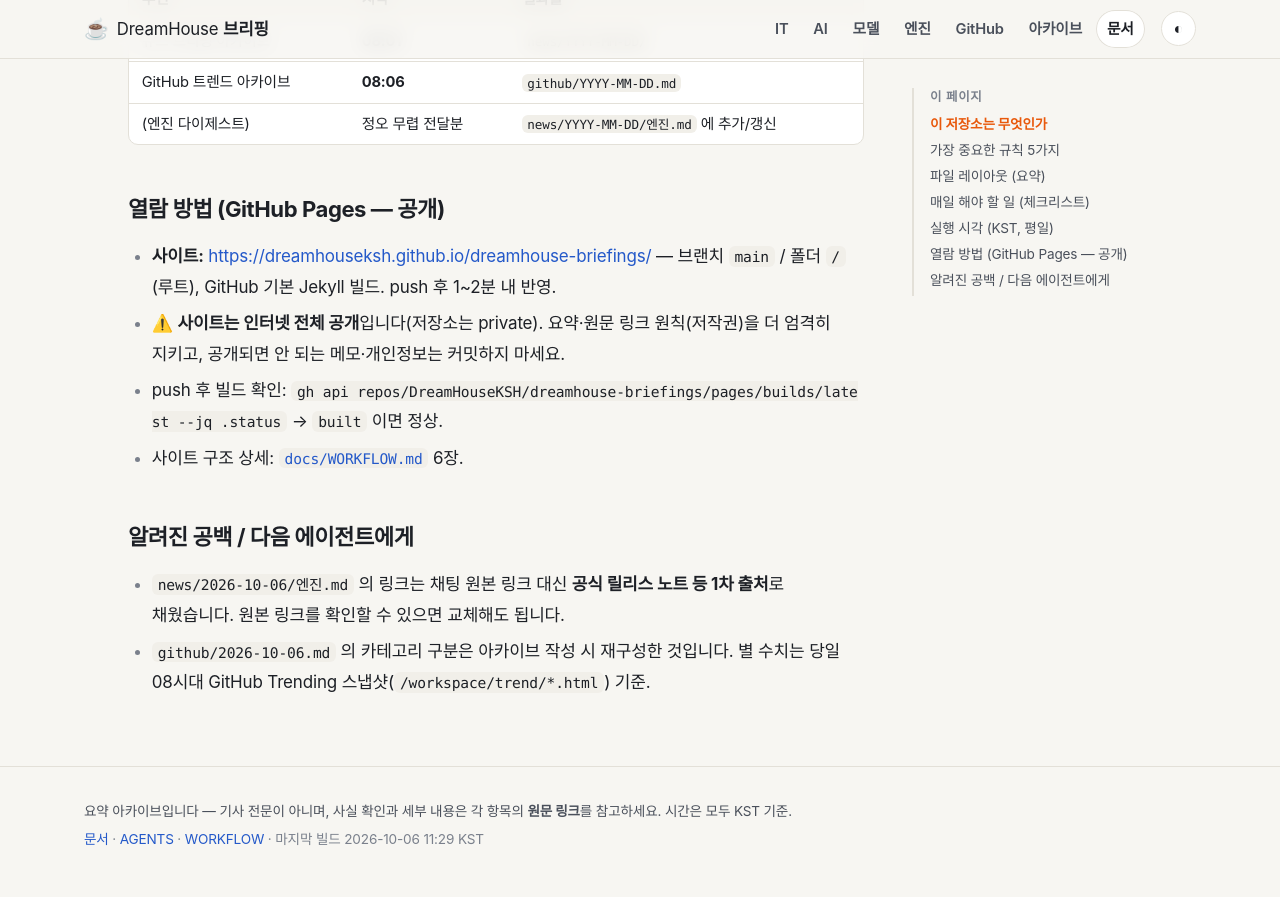
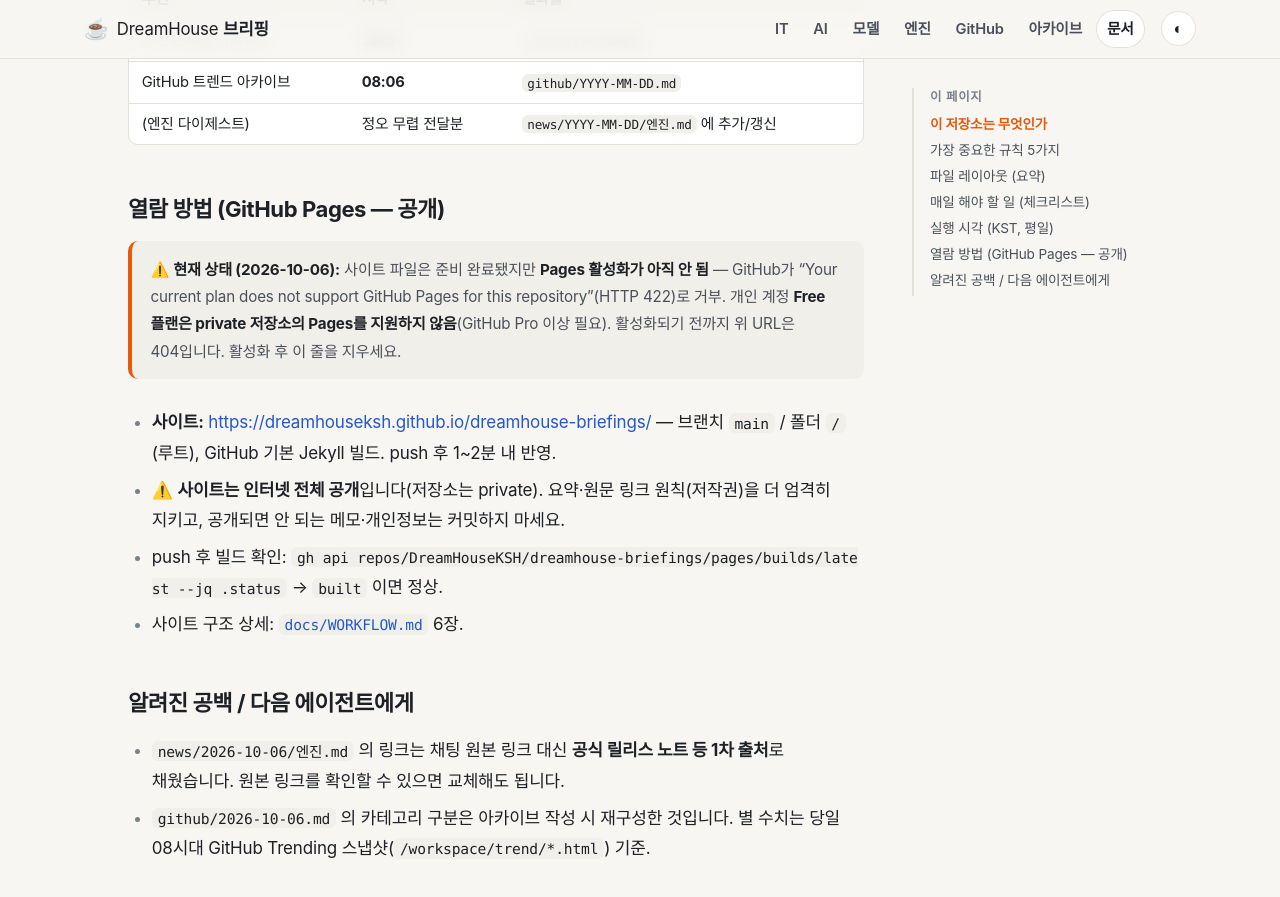
Before and after one commit to DreamHouseKSH/dreamhouse-briefings, a Jekyll site: the page built from AGENTS.md, in a window 1280 px wide and 900 px high, scrolled down 1883 px. Shown: the top 897 px of the window. Built offline with Jekyll 4.4.1, drawn with Linux system fonts in a browser that asks for light colours; some web fonts are replaced; our own code applies the rules of GitHub Pages for plain Markdown files.

Commit message:
docs: Pages 활성화 대기 상태 명시 (Free 플랜 제한)

```diff
--- a/AGENTS.md
+++ b/AGENTS.md
@@ -49,6 +49,8 @@
 
 ## 열람 방법 (GitHub Pages — 공개)
 
+> ⚠️ **현재 상태 (2026-10-06):** 사이트 파일은 준비 완료됐지만 **Pages 활성화가 아직 안 됨** — GitHub가 "Your current plan does not support GitHub Pages for this repository"(HTTP 422)로 거부. 개인 계정 **Free 플랜은 private 저장소의 Pages를 지원하지 않음**(GitHub Pro 이상 필요). 활성화되기 전까지 위 URL은 404입니다. 활성화 후 이 줄을 지우세요.
+
 - **사이트:** https://dreamhouseksh.github.io/dreamhouse-briefings/ — 브랜치 `main` / 폴더 `/`(루트), GitHub 기본 Jekyll 빌드. push 후 1~2분 내 반영.
 - ⚠️ **사이트는 인터넷 전체 공개**입니다(저장소는 private). 요약·원문 링크 원칙(저작권)을 더 엄격히 지키고, 공개되면 안 되는 메모·개인정보는 커밋하지 마세요.
 - push 후 빌드 확인: `gh api repos/DreamHouseKSH/dreamhouse-briefings/pages/builds/latest --jq .status` → `built` 이면 정상.
```
Also changed, not shown: README.md.
